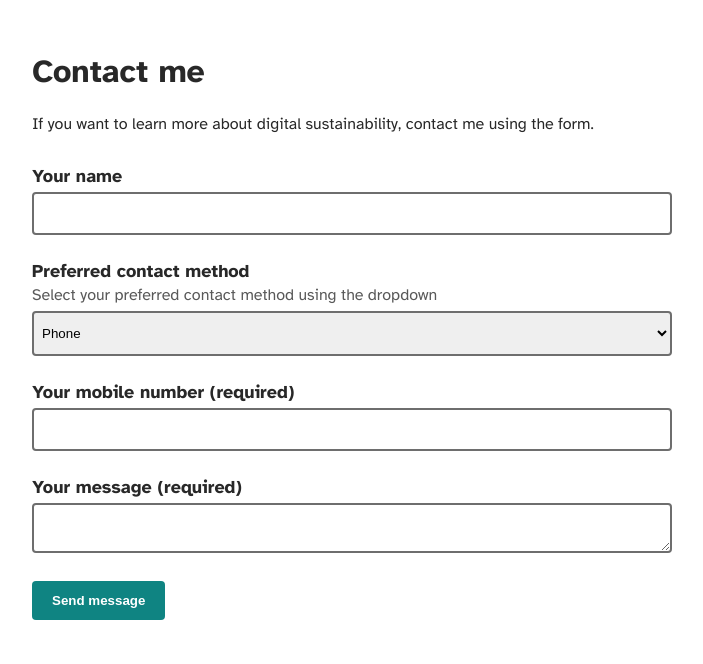
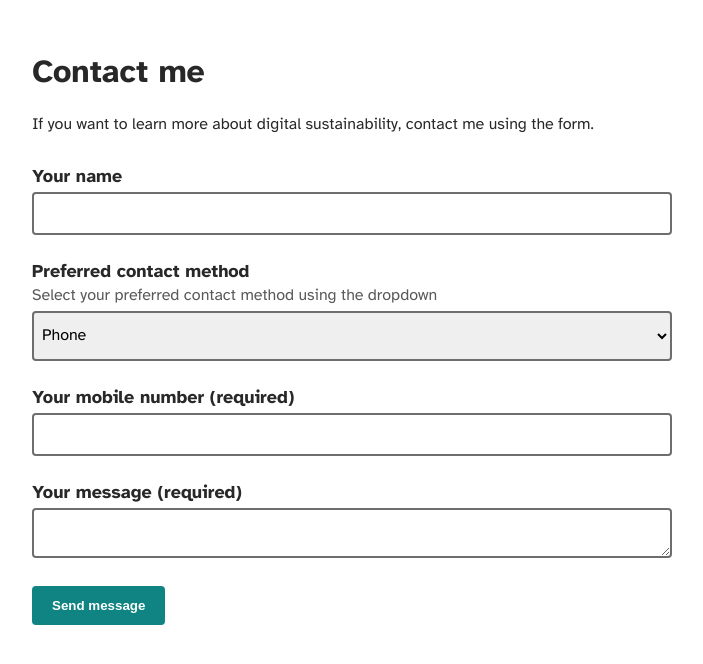
Before and after one commit to anathomps/duxda-21106332, a plain HTML site: page index.html in a window 1280 px wide. Shown: the part 1680-2344 px from the top of the page, without its empty margins (288-991 px from the left). Drawn offline with nearby package versions, Linux system fonts and the light colour scheme.

Commit message:
Update style.css

```diff
--- a/css/style.css
+++ b/css/style.css
@@ -58,7 +58,6 @@ p{
 
 a{
     color: var(--link);
-    text-decoration: none;
 }
 
 a:hover{
@@ -119,6 +118,10 @@ nav{
 
 .nav-link{
     padding: .5rem 1rem;
+}
+
+.nav-link a{
+    text-decoration: none;
 }
 
   /* Header */
@@ -207,6 +210,11 @@ textarea{
     padding-top: .25rem;
 }
 
+select{
+    font-family: var(--primary-font);
+    font-size: 16px;
+}
+
 :focus{
     outline-offset: .25rem;
     outline: solid 2px var(--link-focus);
```
